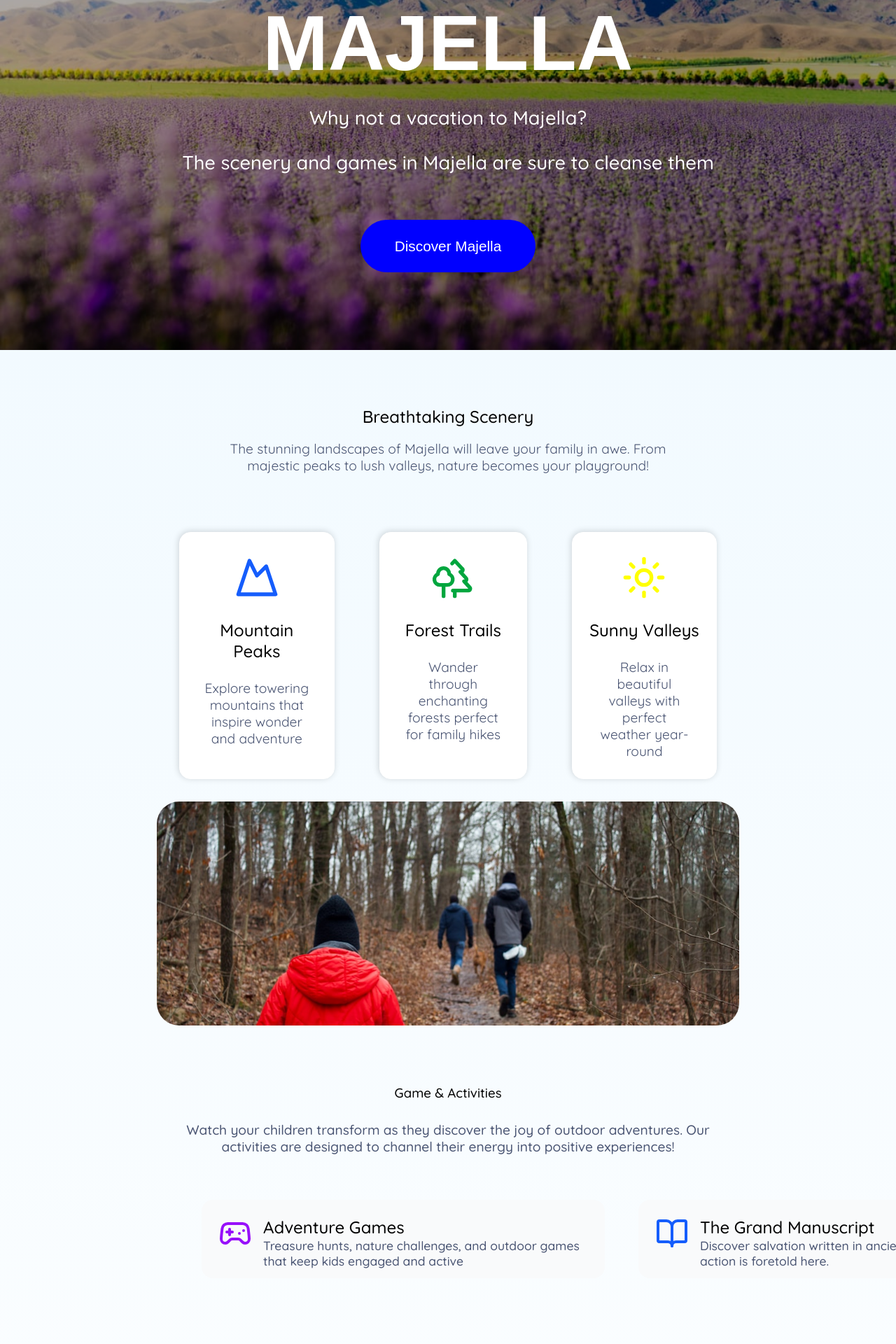
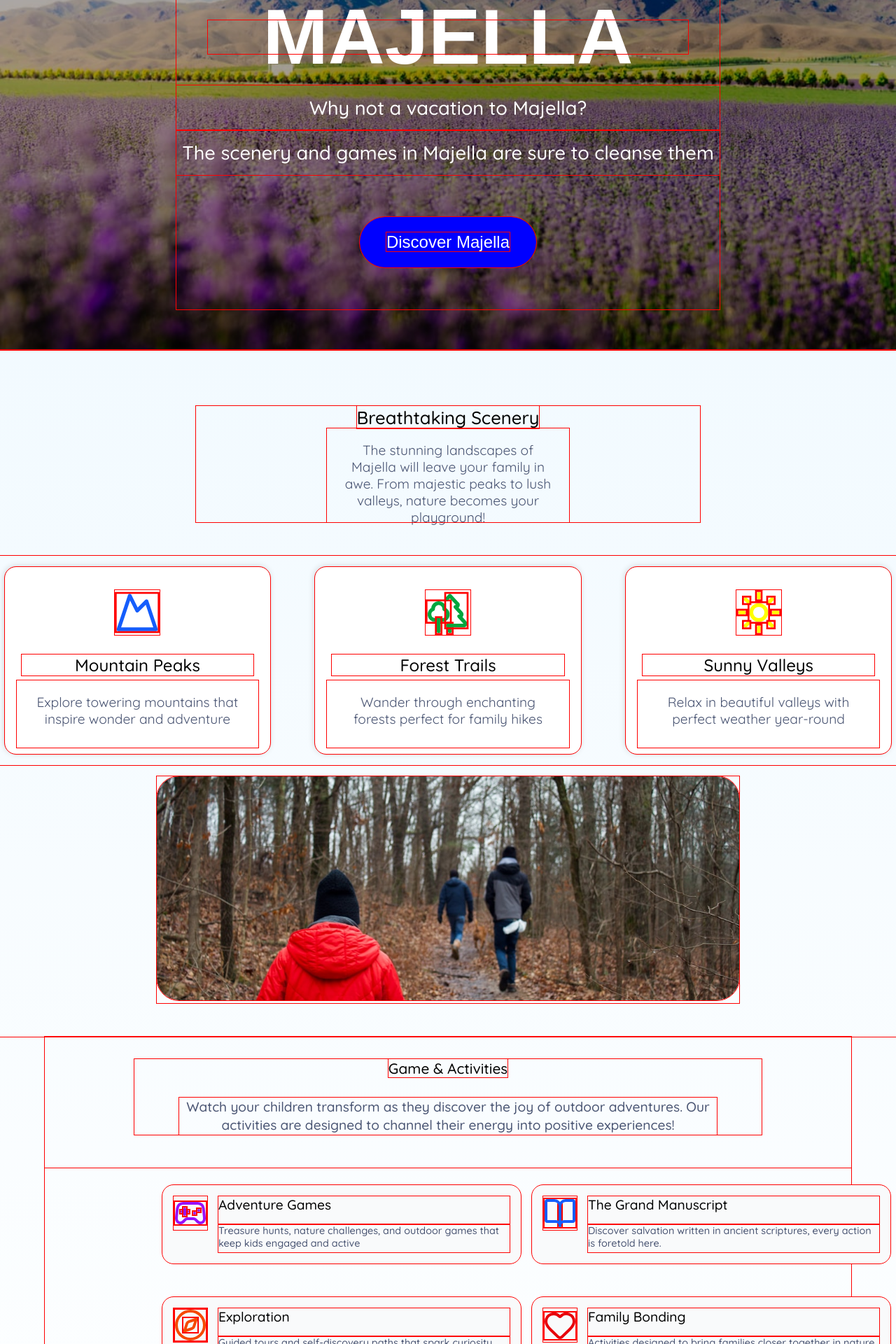
Before and after one commit to majella-wern/kest, a React (Vite) app: page / in a window 1280 px wide. Shown: the part 300-2220 px from the top of the page at 70% size. Built offline with nearby package versions, Linux system fonts and the light colour scheme.

Commit message:
fix: description import case

```diff
--- a/package.json
+++ b/package.json
@@ -11,6 +11,7 @@
     "preview": "vite preview",
     "predeploy": "npm run build",
     "deploy": "gh-pages -d dist"
+
   },
   "dependencies": {
     "gh-pages": "^6.3.0",
--- a/src/App.tsx
+++ b/src/App.tsx
@@ -1,5 +1,5 @@
-import TitleCard from "./TitleCard";
-import Description from './description';
+import TitleCard from "./titleCard";
+import Description from './bitch';
 import Booking from "./booking";
 
 
--- a/src/Booking.css
+++ b/src/Booking.css
@@ -30,3 +30,9 @@
 .phoneNmail span{
     margin: 1em;
 }
+.btn-or{
+    background-color: white;
+    border-color: white;
+    color: #FF6100;
+
+}
--- a/src/Description.css
+++ b/src/Description.css
@@ -1,28 +1,36 @@
 *{
     font-family: 'Quicksand', sans-serif;
+    /* outline: 1px solid red !important;  */
 }
 .flex{
     display: flex;
     flex-direction: column;
     justify-content: center;
     align-items: center;
-    padding: 5em;
 
 
 }
 .scenery{
-    width: 45em;
+    width: 20em;
+    text-align: center;
+    display: flex;
+    flex-direction: column;
+    align-items: center;
+    margin-top: 2em;
 }
 div{
     text-align: center;
 }
 .flex p{
-    font-size: 1.2em;
+    font-size: 1em;
+    width: 18em;
+    height: 7em;
     padding: 1em;
     color: #4A5573;
 }
 h2{
     font-weight: 500;
+    font-size: 1.6em;
 }
 .box{
     margin: 1em;
@@ -39,18 +47,276 @@ h2{
     display: flex;
     flex-direction: column;
     margin-bottom: 1em;
-    padding-left:5em;
-    padding-right: 5em;
+}
+.things h3{
+    font-size: 1.2em;
+    font-weight: 500;
+    margin: 0.1em;
+}
+.things p{
+    font-size: 1em;
+    color: #4A5573;
+    padding: 0.5em;
+    height: 5em;
+
+}
+.mountain{
+    color: #155DFC;
+    height: 2.5em;
+    width: 2.5em;
+    margin: 0.5em;
+}
+.trees{
+    color: #00A63E;
+    height: 2.5em;
+    width: 2.5em;
+    margin: 0.5em;
+}
+.sun{
+    color: #FFFF00;
+    height: 2.5em;
+    width: 2.5em;
+    margin: 0.5em;
+}
+.photo {
+    width: 85vw;
+}
+.photo img{
+    height: 10em;
+    width: 100%;
+    object-fit: cover;
+    border-radius: 2em;
+}
+.desc {
+    display: flex;
+    flex-direction: column;
+    height: 100%;
+    width: 90vw;
+    justify-content: center;
+    align-items: center;
+
+}
+.desc p{
+    color: #4A5573;
+    font-weight: 500;
+}
+.games{
+    margin-top: 2em;
+     width: 70vw;
+     display: flex;
+     align-items: center;
+     justify-content: center;
+     flex-direction: column;
+
+}
+.games h3{
+    font-weight: 500;
+    font-size: 1.3em;
+}
+.games p {
+    margin-top: 0.6em;
+    font-size: 1em;
+    width: 20em;
+    line-height: 1.4em;
+}
+.vrox{
+    display: grid;
+    grid-template-columns: repeat(1,auto);
+    height: 32em;
+    width: 85vw;
+
+    margin-top: 2em;
+    place-items: center;
+}
+.vox {
+    display: flex;
+    flex-direction: column;
+    align-items: center;
+    height: 100%;
+    width: 100%;
+    background: linear-gradient(to bottom,#F2FAFF 0%, #FFFFFF 100%);
+}
+.container {
+  display: grid;
+  grid-template:
+    "a b b" 1fr
+    "a c c" 1fr
+    / 1fr 4fr 5fr;
+  gap: 0em;
+  height: 7em;
+  margin: 0.5em;
+  width: 80vw;
+  text-align: left;
+  transition: background-color 0.3s ease;
+  background-color: #F9FAFB;
+  border-radius: 1em;
+  padding: 1em;
+
+}
+.container p{
+    font-size: 0.9em;
+}
+.container h2{
+    font-size: 1.2em;
+}
+.container:hover{
+    background-color: #F3F4F6;
+}
+.a { grid-area: a; }
+.b { grid-area: b; }
+.c { grid-area: c; }
+.Gamepad2{
+    color: #9810FA;
+    grid-area: a;
+    height: 3em;
+    width: 3em;
+    margin-right: 1em;
+    place-self: right;
+}
+.BookOpenText{
+    color: #155DFC;
+    grid-area: a;
+    height: 3em;
+    width: 3em;
+    margin-right: 1em;
+}
+.Compass{
+    color: #F54900;
+    grid-area: a;
+    height: 3em;
+    width: 3em;
+    margin-right: 1em;
+}
+.Heart{
+    color: #E7000B;
+    grid-area: a;
+    height: 3em;
+    width: 3em;
+    margin-right: 1em;
+}
+.twoimg{
+    display: grid;
+    grid-template-columns: repeat(1,1fr);
+    margin-top: 3em;
+    margin-bottom: 3em;
+    width: 100vw;
+    place-items: center;
+    gap: 2em;
+}
+.twoimg img{
+    width: 90vw;
+    height: 15em;
+    object-fit: cover;
+    border-radius: 2em;
+    margin: 1em;
+    margin-top: 0em;
+    margin-bottom: 0em  ;
+}
+.kids{
+    object-position: 50% 80%;
+}
+
+@media (min-width: 1000px) {
+    .box {
+        margin: 1em;
+    }
+    .flex{
+    display: flex;
+    flex-direction: column;
+    justify-content: center;
+    align-items: center;
+    padding: 5em;
+
+
+}
+.scenery{
+    width: 45em;
+    text-align: center;
+    display: flex;
+    flex-direction: column;
+    align-items: center;
+}
+.photo {
+    width: 85vw;
+}
+.flex{
+    display: flex;
+    flex-direction: column;
+    justify-content: center;
+    align-items: center;
+    padding: 3em;
+
+
+}
+.photo img{
+    height: 15em;
+    width: 100%;
+    object-fit: cover;
+    border-radius: 2em;
 }
 .things h3{
     font-size: 1.5em;
     font-weight: 500;
     margin: 0.3em;
 }
+.games{
+     width: 70vw;
+     display: flex;
+     align-items: center;
+     justify-content: center;
+     flex-direction: column;
+
+}
+.games h3{
+    font-weight: 500;
+}
+.games p {
+    margin-top: 1.5em;
+    font-size: 1.2em;
+    width: 40em;
+}
+.Gamepad2{
+    color: #9810FA;
+    grid-area: a;
+    height: 3em;
+    width: 3em;
+    margin-right: 1em;
+}
+.BookOpenText{
+    color: #155DFC;
+    grid-area: a;
+    height: 3em;
+    width: 3em;
+    margin-right: 1em;
+}
+.Compass{
+    color: #F54900;
+    grid-area: a;
+    height: 3em;
+    width: 3em;
+    margin-right: 1em;
+}
+.Heart{
+    color: #E7000B;
+    grid-area: a;
+    height: 3em;
+    width: 3em;
+    margin-right: 1em;
+}
 .things p{
     font-size: 1.2em;
     color: #4A5573;
 
+}
+.box{
+    margin: 1em;
+    box-shadow: 1px 1px 10px hsla(0, 0%, 0%, 0.161);
+    box-shadow: -1px -1px 10px hsla(0, 0%, 0%, 0.161);
+    border: 1px white solid;
+    background-color: white;
+    border-radius: 1em;
+    padding: 1em;
+    padding-bottom: 0.5em;
 }
 .mountain{
     color: #155DFC;
@@ -70,86 +336,53 @@ h2{
     width: 4em;
     margin: 1em;
 }
+    .things {
+        flex-direction: row;
+        justify-content: center;
+        gap: 2em;
+        padding-left:10em;
+        padding-right:10em;
+    }
+    .vrox{
+    display: grid;
+    grid-template-columns: repeat(1,auto);
+    height: 15em;
+    width: 85vw;
+    margin-top: 3em;
+}
+.flex p{
+    font-size: 1.2em;
+    padding: 1em;
+    color: #4A5573;
+}
+h2{
+    font-weight: 500;
+}
     .photo {
-    width: 85vw;
+    width: 65vw;
     }
     .photo img{
-    height: 15em;
+    height: 20em;
     width: 100%;
     object-fit: cover;
     border-radius: 2em;
     }
-.desc {
-    display: flex;
-    flex-direction: column;
-    height: 100%;
-    width: 90vw;
-    justify-content: center;
-    align-items: center;
-
-}
-.desc p{
-    color: #4A5573;
-    font-weight: 500;
-}
-.games{
-     width: 70vw;
-     display: flex;
-     align-items: center;
-     justify-content: center;
-     flex-direction: column;
-
-}
-.games h3{
-    font-weight: 500;
-}
-.games p {
-    margin-top: 1.5em;
-    font-size: 1.2em;
-    width: 40em;
-}
     .vrox{
     display: grid;
-    grid-template-columns: repeat(1,auto);
-    height: 35em;
-    width: 85vw;
+    grid-template-columns: repeat(2,1fr);
+    height: 20em;
+    width:auto ;
+    max-width: 90vw;
     margin-top: 3em;
+    padding-left: 10em;
+    padding-right: 10em;
 }
-.vox {
-    display: flex;
-    flex-direction: column;
-    align-items: center;
-    height: 100%;
-    width: 100vw;
-    background: linear-gradient(to bottom,#F2FAFF 0%, #FFFFFF 100%);
-}
-.container {
-  display: grid;
-  grid-template:
-    "a b b" 1fr
-    "a c c" 1fr
-    / 1fr 4fr 5fr;
-  gap: 0em;
-  height: 7em;
-  margin: 1em;
-  width: 45em;
-  text-align: left;
-  transition: background-color 0.3s ease;
-  background-color: #F9FAFB;
-  border-radius: 1em;
-  padding: 1.5em;
-  margin-left: 2em;
-
-}
-.container p{
-    font-size: 1.1em;
+    .container{
+        width:40vw;
     }
     .container:hover{
     background-color: #F3F4F6;
 }
-.a { grid-area: a; }
-.b { grid-area: b; }
-.c { grid-area: c; }
     .Gamepad2{
     color: #9810FA;
     grid-area: a;
@@ -182,7 +415,9 @@ h2{
     display: grid;
     grid-template-columns: repeat(2,1fr);
     margin-top: 3em;
+    width: 69vw;
     margin-bottom: 3em;
+
 }
 .twoimg img{
     width: 31vw;
@@ -197,36 +432,4 @@ h2{
     object-position: 50% 80%;
 }
 
-@media (min-width: 1000px) {
-    .box {
-        margin: 1em;
 }
-    .things {
-        flex-direction: row;
-        justify-content: center;
-        gap: 2em;
-        padding-left:10em;
-        padding-right:10em;
-    }
-    .photo {
-    width: 65vw;
-    }
-    .photo img{
-    height: 20em;
-    width: 100%;
-    object-fit: cover;
-    border-radius: 2em;
-    }
-    .vrox{
-    display: grid;
-    grid-template-columns: repeat(2,1fr);
-    height: 50em;
-    width: 85vw;
-    margin-top: 3em;
-    padding-left: 10em;
-    padding-right: 10em;
-}
-    .container{
-        width: 36em;
-    }
-}
--- a/src/TitleCard.css
+++ b/src/TitleCard.css
@@ -4,9 +4,91 @@
     box-sizing: border-box;
     font-family: 'Quicksand', sans-serif;
     z-index: 2;
+    outline: 1px solid red !important;
+}
+
+html {
+    scroll-behavior: smooth;
 }
 
 body {
+    height: 100vh;
+    overflow-x: hidden;
+}
+
+.flower {
+     background-image:
+        url('./assets/photo-1732239613951-0f10063b4589.jpg');
+    background-size: cover;
+    background-position: center;
+    background-repeat: no-repeat;
+    height: 100vh;
+    width: 100vw;
+    display: flex;
+    flex-direction: column;
+    justify-content: center;
+    align-items: center;
+    color: white;
+    line-height: 1.5em;
+    font-weight: 300;
+}
+.flower::before {
+  content: '';
+  position: absolute;
+  top: 0;
+  left: 0;
+  right: 0;
+  bottom: 0;
+  background: rgba(0, 0, 0, 0.3); /* Dark transparent layer */
+  z-index: 1;
+}
+.one,.three{
+    height: 3em;
+    width: 3em;
+}
+.two {
+    margin-left: 10px;
+    height: 5em;
+    width: 5em;
+}
+.flower p {
+    text-align: center;
+    font-family: 'Quicksand', sans-serif;
+    font-size: 1.2em;
+    font-weight: 500;
+    padding: 0.3em;
+}
+h1 {
+    text-align: center;
+    font-family: Arial, Helvetica, sans-serif;
+    font-size: 4em;
+    margin: 25px;
+}
+.link{
+    text-decoration: none;
+    font-size: 1.2em;
+    font-family: Arial, Helvetica, sans-serif;
+    font-weight: 500;
+    color: white;
+}
+
+button{
+    margin: 50px;
+    height: 75px;
+    width: 250px;
+    border-radius: 3em;
+    color: white;
+    font-size: 1.3em;
+    font-family: Arial, Helvetica, sans-serif;
+    font-weight: 500;
+    background-color: #FF6100;
+    border-color: #FF6100;
+    color: white;
+    box-shadow: 0px;
+}
+
+@media (min-width: 1000px) {
+    body {
     height: 100vh;
 }
 
@@ -25,6 +107,14 @@ body {
     color: white;
     line-height: 3em;
     font-weight: 300;
+    max-width: 100vw;
+}
+.link{
+    text-decoration: none;
+    color: white;
+    font-size: 1em;
+    font-family: Arial, Helvetica, sans-serif;
+    font-weight: 500;
 }
 .flower::before {
   content: '';
@@ -41,7 +131,7 @@ body {
     width: 3em;
 }
 .two {
-    padding-left: 10px;
+    margin-left: 0.5em;
     height: 5em;
     width: 5em;
 }
@@ -56,18 +146,19 @@ h1 {
     text-align: center;
     font-family: Arial, Helvetica, sans-serif;
     font-size: 7em;
-    padding: 50px;
+    margin: 0.4em;
 }
 
 button{
-    margin: 50px;
-    height: 75px;
-    width: 250px;
+    margin: 2.5em;
+    height: 3em;
+    width: 10.5em;
     border-radius: 3em;
     background-color: blue;
     border: blue 1px solid;
     color: white;
-    font-size: 1.3em;
+    font-size: 1.5em;
     font-family: Arial, Helvetica, sans-serif;
     font-weight: 500;
 }
+}
--- a/src/TitleCard.jsx
+++ b/src/TitleCard.jsx
@@ -18,7 +18,7 @@ function click(){
                 <h1>MAJELLA</h1>
                 <p className='text'>Why not a vacation to Majella?</p>
                 <p className='text'>The scenery and games in Majella are sure to cleanse them</p>
-                <button onClick={click}>Discover Majella</button>
+                <button><a href="#vox" className='link'>Discover Majella</a></button>
                 </div>
             </div>
         </>
--- a/src/Description.jsx
+++ b/src/bitch.jsx
@@ -9,7 +9,7 @@ function Description() {
 
     return(
         <>
-        <div className='vox'>
+        <div className='vox' id='vox'>
         <div className='flex'>
             <div className='scenery'>
         <h2>Breathtaking Scenery</h2>
--- a/src/booking.jsx
+++ b/src/booking.jsx
@@ -9,8 +9,7 @@ function booking() {
             </div>
             <h3>Book your family getaway to Majella today and watch the magic happen!</h3>
             <div className="bookingbtns">
-                <button>Book Now</button>
-                <button>Learn More</button>
+                <button className="btn-or">Book Now</button>
             </div>
             <div className="phoneNmail">
                 <span>
--- a/vite.config.js
+++ b/vite.config.js
@@ -4,5 +4,5 @@ import react from '@vitejs/plugin-react'
 // https://vite.dev/config/
 export default defineConfig({
   plugins: [react()],
-  base: "/kest",
+  base: "/kest/",
 })
```
Also changed, not shown: vercel.json (added). Lines whose indentation alone changed are shown as unchanged.
